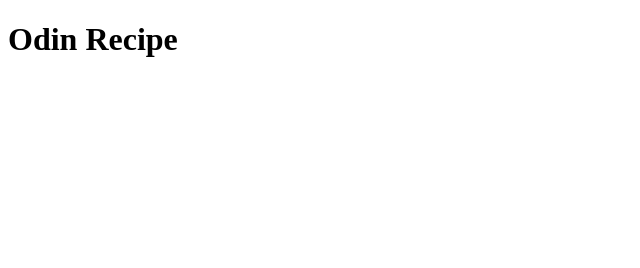
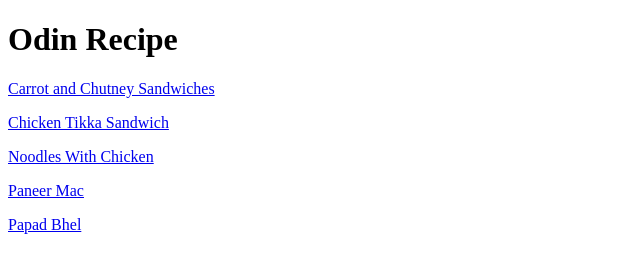
Before and after one commit to ark0703/odin-recipe, a plain HTML site: page index.html in a window 1280 px wide. Shown: the whole page, without its empty margins (0-640 px from the left). Drawn offline with Linux system fonts and the light colour scheme.

Commit message:
fix an anchor tag error in the div container which link to the Noodles With Chicken Recipe

```diff
--- a/index.html
+++ b/index.html
@@ -6,5 +6,12 @@
     </head>
     <body>
         <h1>Odin Recipe</h1>
+        <div>
+            <p><a href="recipes/CarrotandChutneySandwiches.html" target="_blank" >Carrot and Chutney Sandwiches</a></p>
+            <p><a href="recipes/ChickenTikkaSandwich.html" target="_blank">Chicken Tikka Sandwich</a></p>
+            <p><a href="recipes/NoodlesWithChicken.html" target="_blank" >Noodles With Chicken</a></p>
+            <p><a href="recipes/PaneerMac.html" target="_blank">Paneer Mac</a></p>
+            <p><a href="recipes/papadBhel.html" target="_blank" >Papad Bhel</a></p>
+        </div>
     </body>
 </html>
```
